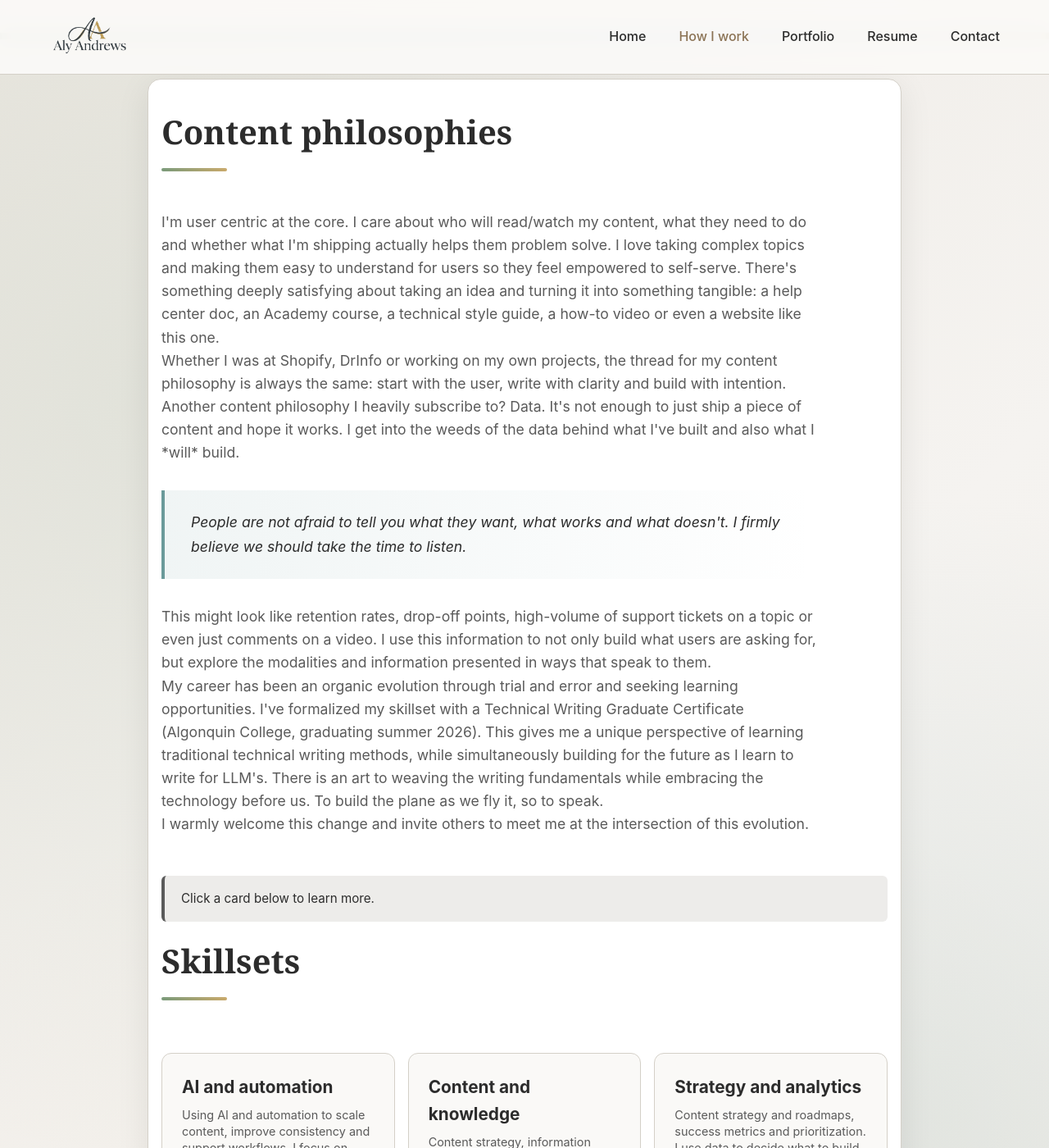
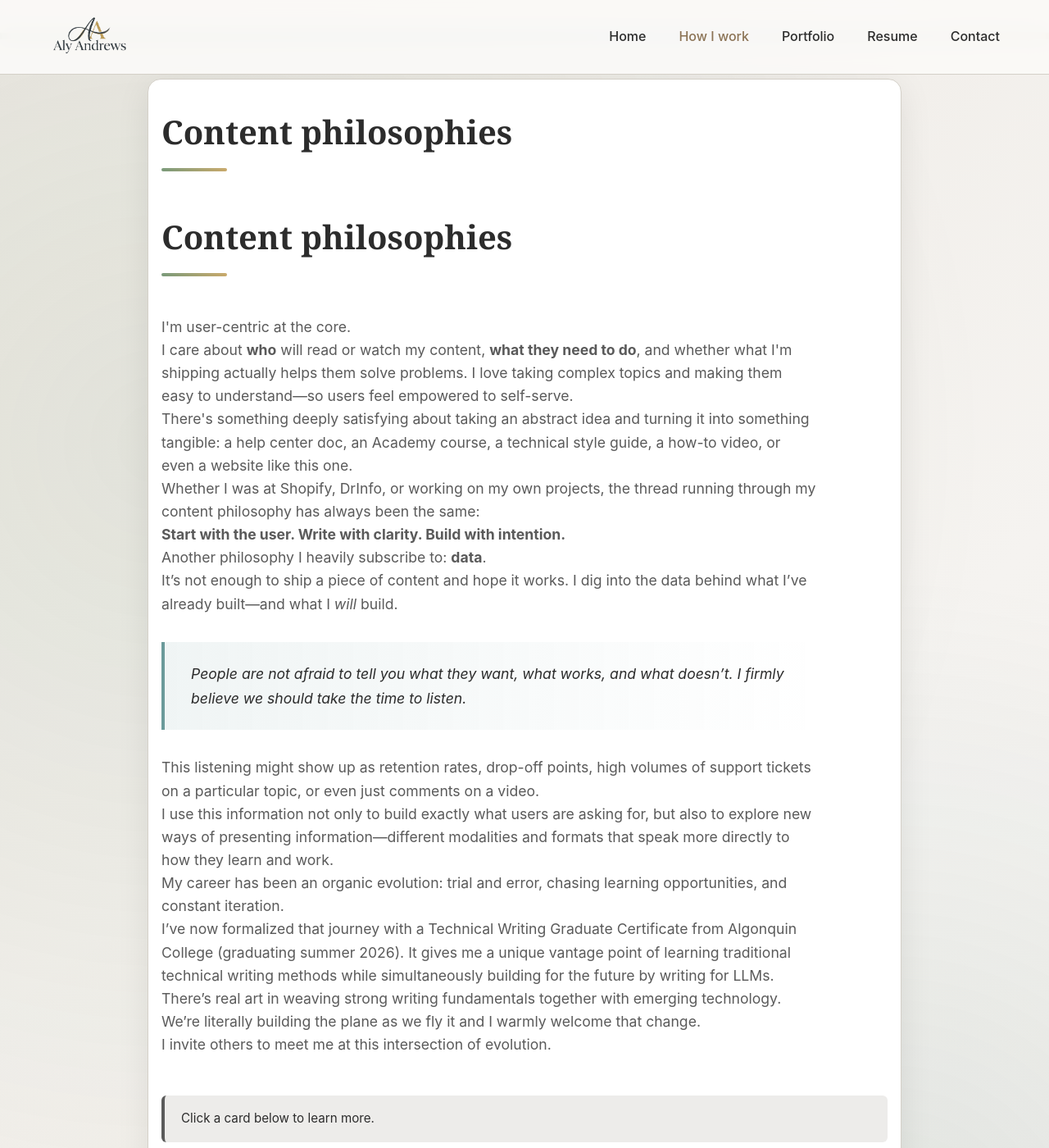
Before and after one commit to aly-andrews/aly-andrews.github.io, a Jekyll site: the page built from pages/how-i-work.md, in a window 1280 px wide and 1400 px high, scrolled down 320 px. Shown: the whole window at 82% size. Built offline with Jekyll 4.4.1, drawn with Linux system fonts in a browser that asks for light colours.

Commit message:
Update how-i-work.md

```diff
--- a/pages/how-i-work.md
+++ b/pages/how-i-work.md
@@ -17,17 +17,39 @@ permalink: /about
   <div class="about-content-container">
     <div class="about-intro">
       <h2 class="section-title">Content philosophies</h2>
-      <p>I'm user centric at the core. I care about who will read/watch my content, what they need to do and whether what I'm shipping actually helps them problem solve. I love taking complex topics and making them easy to understand for users so they feel empowered to self-serve. There's something deeply satisfying about taking an idea and turning it into something tangible: a help center doc, an Academy course, a technical style guide, a how-to video or even a website like this one.</p>
-      <p>Whether I was at Shopify, DrInfo or working on my own projects, the thread for my content philosophy is always the same: start with the user, write with clarity and build with intention.</p>
-      <p>Another content philosophy I heavily subscribe to? Data. It's not enough to just ship a piece of content and hope it works. I get into the weeds of the data behind what I've built and also what I *will* build.</p>
+     <div class="about-intro">
+  <h2 class="section-title">Content philosophies</h2>
 
-      <blockquote>
-        <p>People are not afraid to tell you what they want, what works and what doesn't. I firmly believe we should take the time to listen.</p>
-      </blockquote>
+  <p>I'm user-centric at the core.</p>
 
-      <p>This might look like retention rates, drop-off points, high-volume of support tickets on a topic or even just comments on a video. I use this information to not only build what users are asking for, but explore the modalities and information presented in ways that speak to them.</p>
-      <p>My career has been an organic evolution through trial and error and seeking learning opportunities. I've formalized my skillset with a Technical Writing Graduate Certificate (Algonquin College, graduating summer 2026). This gives me a unique perspective of learning traditional technical writing methods, while simultaneously building for the future as I learn to write for LLM's. There is an art to weaving the writing fundamentals while embracing the technology before us. To build the plane as we fly it, so to speak.</p>
-      <p>I warmly welcome this change and invite others to meet me at the intersection of this evolution.</p>
+  <p>I care about <strong>who</strong> will read or watch my content, <strong>what they need to do</strong>, and whether what I'm shipping actually helps them solve problems. I love taking complex topics and making them easy to understand—so users feel empowered to self-serve.</p>
+
+  <p>There's something deeply satisfying about taking an abstract idea and turning it into something tangible: a help center doc, an Academy course, a technical style guide, a how-to video, or even a website like this one.</p>
+
+  <p>Whether I was at Shopify, DrInfo, or working on my own projects, the thread running through my content philosophy has always been the same:</p>
+
+  <p class="highlight-line"><strong>Start with the user. Write with clarity. Build with intention.</strong></p>
+
+  <p>Another philosophy I heavily subscribe to: <strong>data</strong>.</p>
+
+  <p>It’s not enough to ship a piece of content and hope it works. I dig into the data behind what I’ve already built—and what I <em>will</em> build.</p>
+
+  <blockquote>
+    <p>People are not afraid to tell you what they want, what works, and what doesn’t. I firmly believe we should take the time to listen.</p>
+  </blockquote>
+
+  <p>This listening might show up as retention rates, drop-off points, high volumes of support tickets on a particular topic, or even just comments on a video.</p>
+
+  <p>I use this information not only to build exactly what users are asking for, but also to explore new ways of presenting information—different modalities and formats that speak more directly to how they learn and work.</p>
+
+  <p>My career has been an organic evolution: trial and error, chasing learning opportunities, and constant iteration.</p>
+
+  <p>I’ve now formalized that journey with a Technical Writing Graduate Certificate from Algonquin College (graduating summer 2026). It gives me a unique vantage point of learning traditional technical writing methods while simultaneously building for the future by writing for LLMs.</p>
+
+  <p>There’s real art in weaving strong writing fundamentals together with emerging technology. We’re literally building the plane as we fly it and I warmly welcome that change.</p>
+
+  <p>I invite others to meet me at this intersection of evolution.</p>
+</div>
     </div>
 
     <div class="pattern-callout pattern-callout--note">
```
